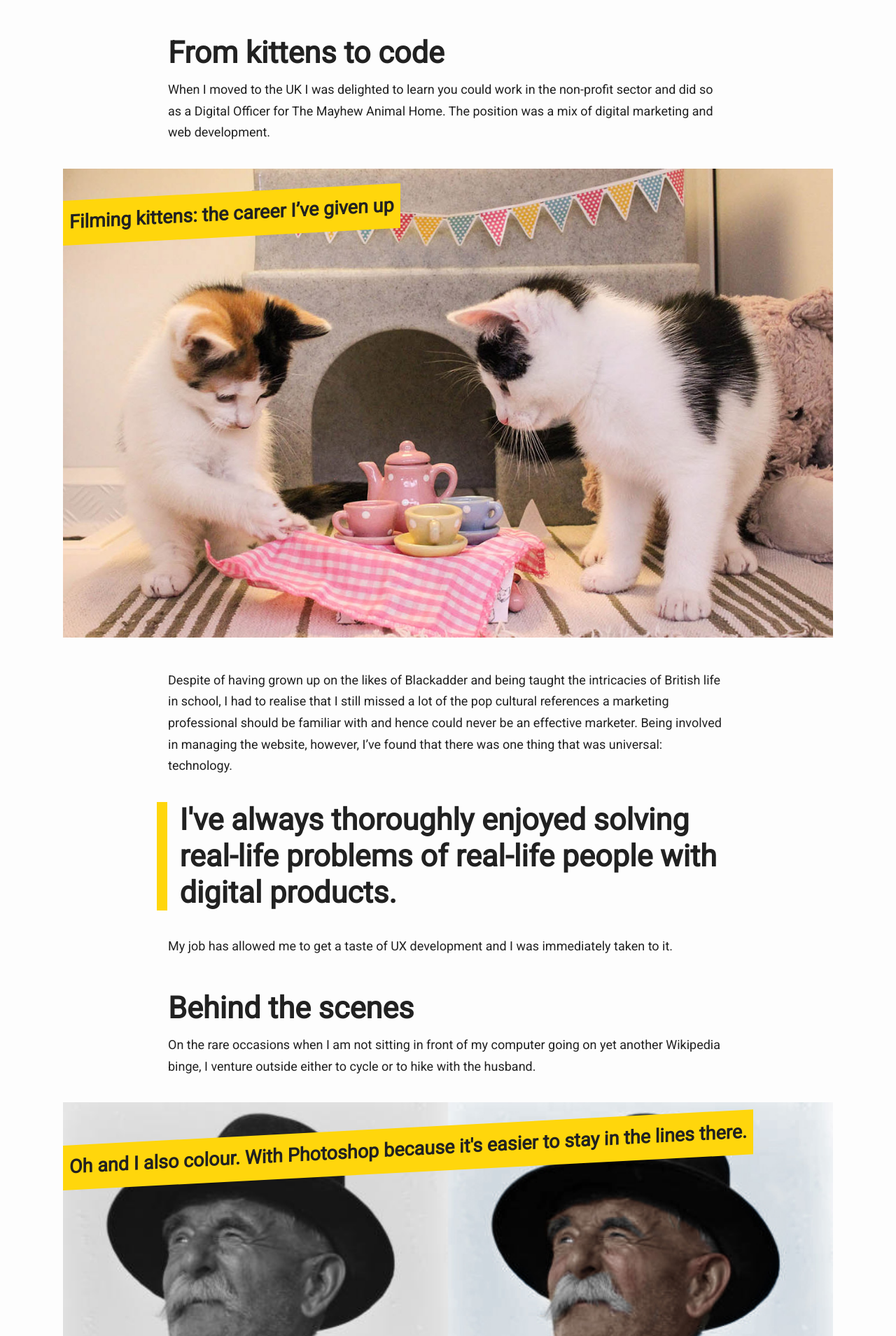
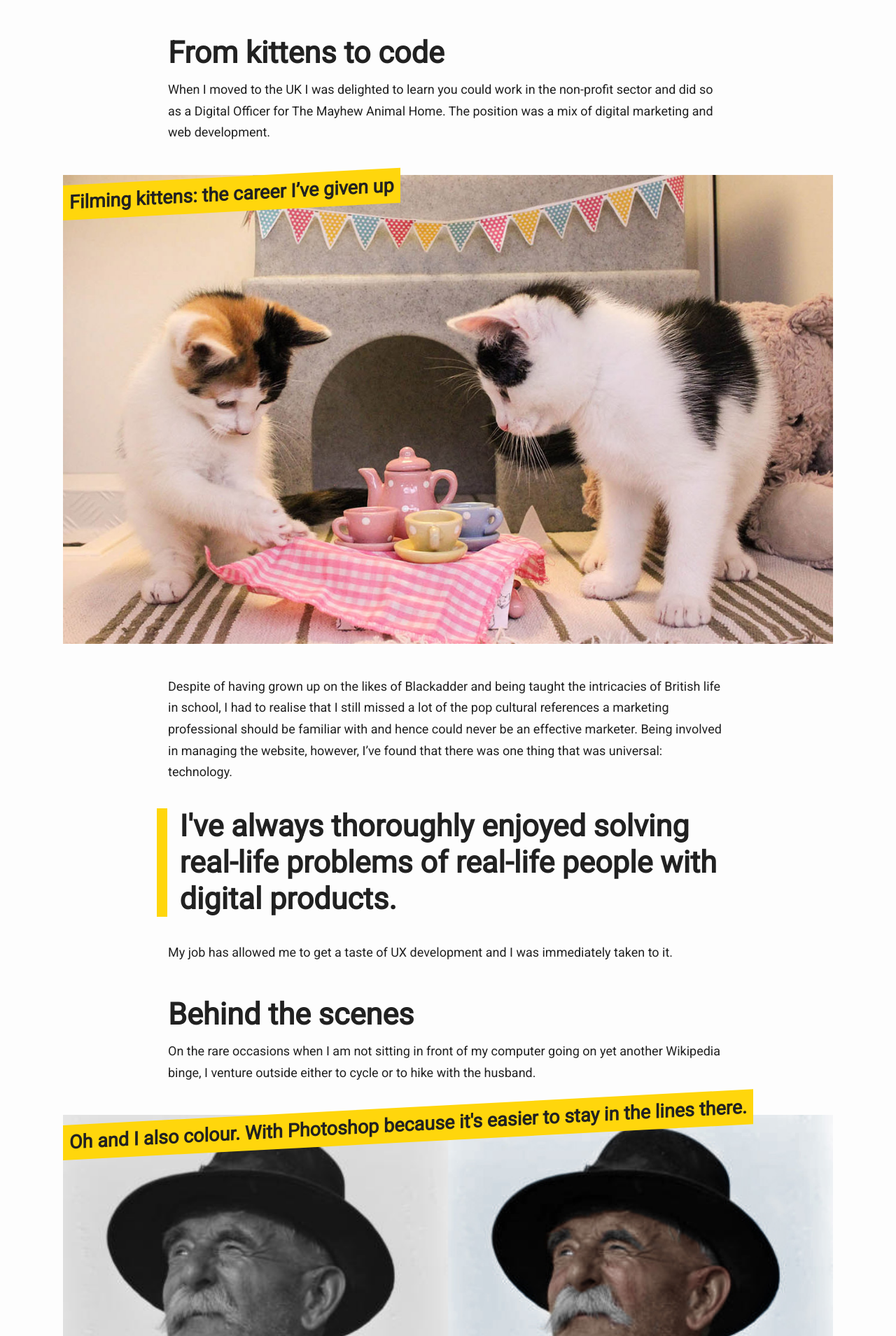
Before and after one commit to krisztin/cuddly-wixen, a Jekyll site: the page built from about.md, in a window 1280 px wide. Shown: the part 739-2648 px from the top of the page at 70% size. Built offline with Jekyll 4.4.1, drawn with Linux system fonts in a browser that asks for light colours.

Commit message:
inline figcaption background

```diff
--- a/_includes/img.html
+++ b/_includes/img.html
@@ -1,4 +1,6 @@
 <figure>
-    <img src="{{ site.url }}/assets/img/{{ include.file }}" alt="{{ include.alt }}" />
-    <figcaption>{{ include.caption }}</figcaption>
+  <img src="{{ site.url }}/assets/img/{{ include.file }}" alt="{{ include.alt }}" />
+  <figcaption>
+    <div class="caption">{{ include.caption }}</div>
+  </figcaption>
 </figure>
--- a/_includes/imgout.html
+++ b/_includes/imgout.html
@@ -1,6 +1,8 @@
 <figure class="{{ include.class }}">
   <img src="{{ include.url }}" alt="{{ include.alt }}" />
-  <figcaption>{{ include.caption }}</figcaption>
+  <figcaption>
+    <div class="caption">{{ include.caption }}</div>
+  </figcaption>
 </figure>
 
 <!--
--- a/_sass/partials/_base.scss
+++ b/_sass/partials/_base.scss
@@ -195,8 +195,13 @@
 
 figure {
   position: relative;
+  /*to make space for skewed figcaption*/
+  margin-top: 1rem;
   img {
     padding: 1.5rem 0;
+  }
+  @include media-query($laptop) {
+    margin-top: 0.5rem;
   }
 }
 
@@ -221,17 +226,23 @@
   }
 }
 
+figure .caption {
+  background-color: $colour-secondary;
+  padding: 0.5rem;
+  display: inline;
+  @include media-query($mobile) {
+    padding: 0.2rem;
+  }
+}
+
 figcaption {
   font-size: 1.5rem;
   font-weight: 600;
-  padding: 0.5rem;
-  background-color: $colour-secondary;
   @include skew;
-  top: 10%;
+  top: 2.5rem;
   position: absolute;
   @include media-query($mobile) {
-    font-size: 1rem;
-    padding: 0.2rem;
+    font-size: 1.2rem;
   }
 }
 
```
